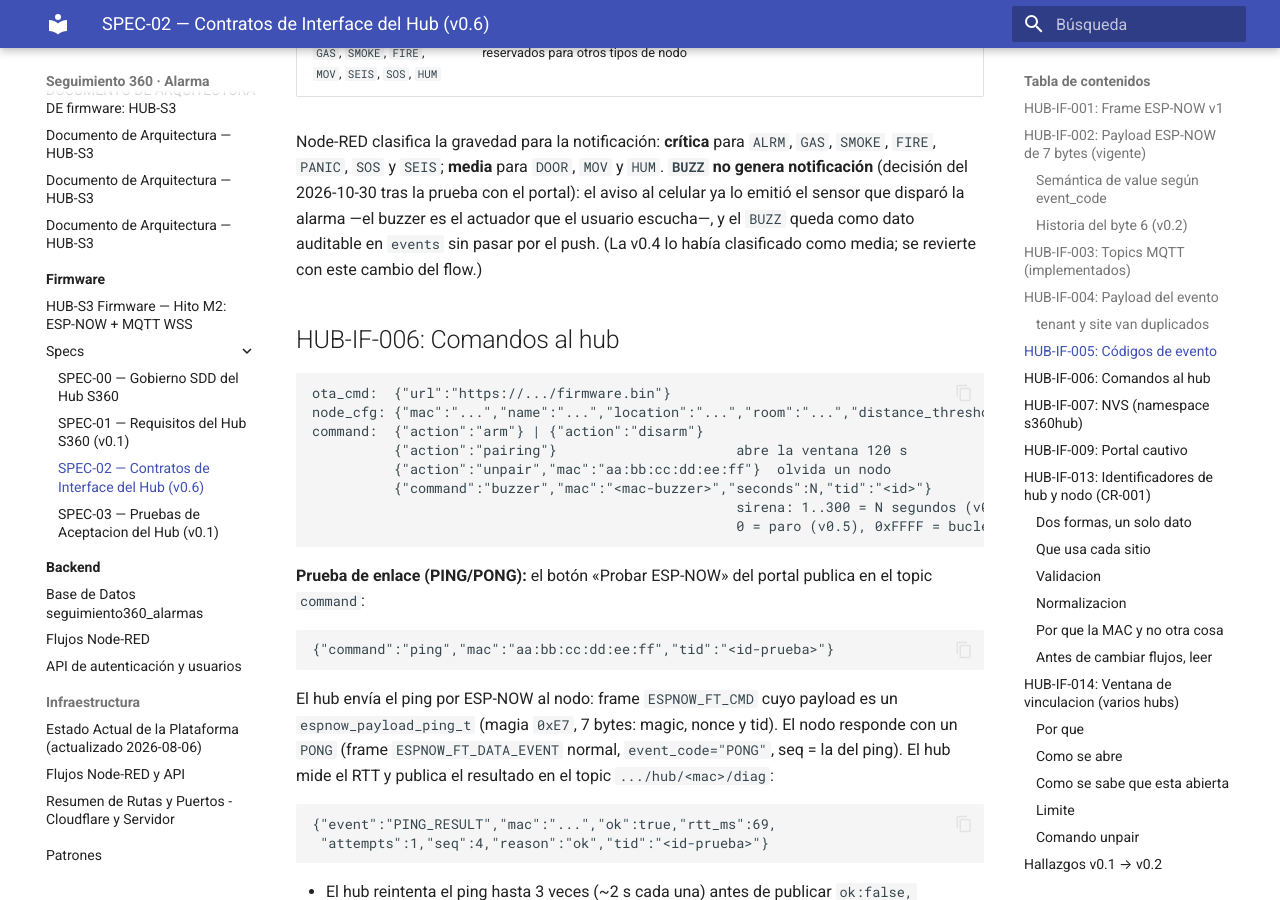
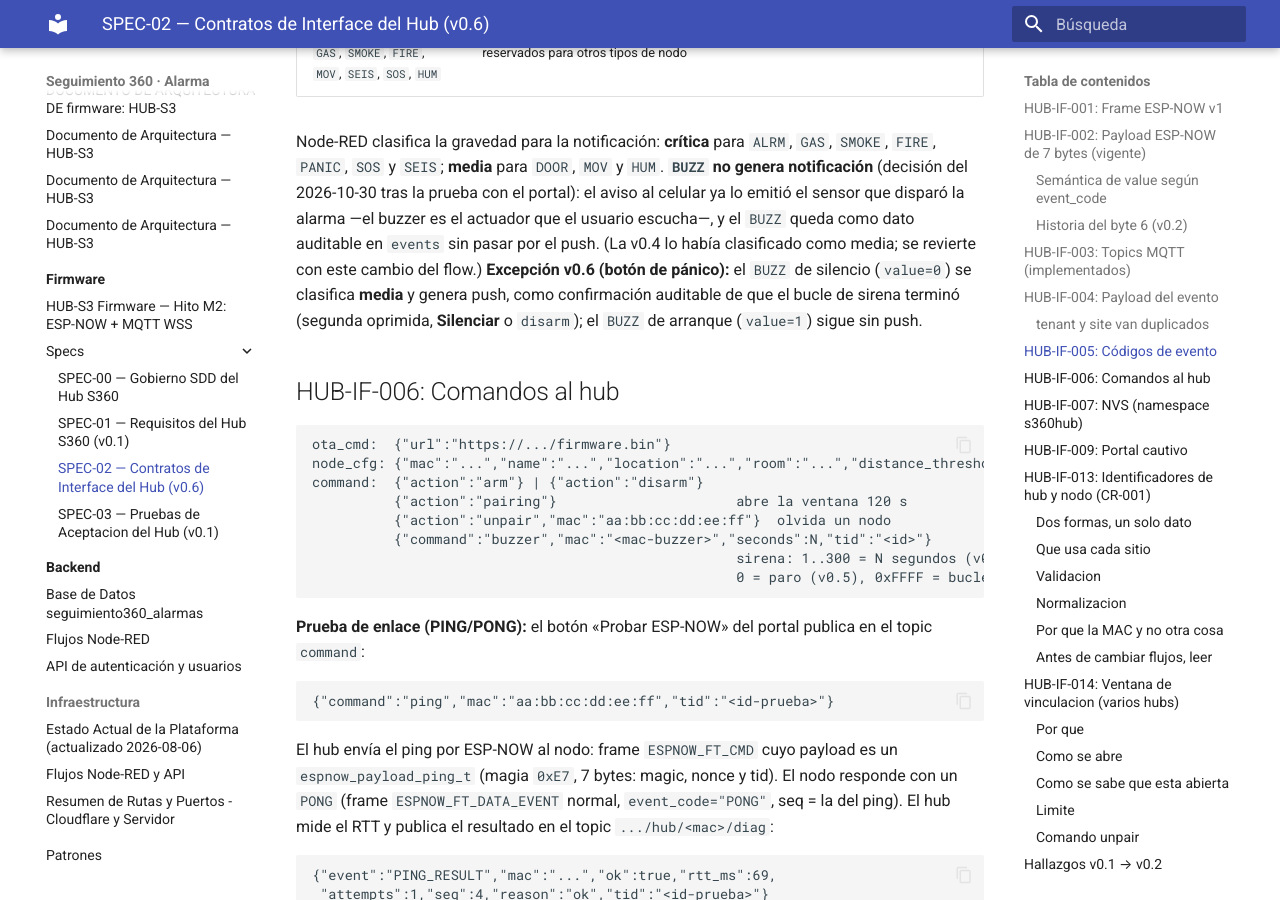
Before and after one commit to khalifa63/seguimiento360-alarma, an MkDocs documentation site: the page built from docs/firmware/specs/02-interfaces.md, in a window 1280 px wide and 900 px high, scrolled down 4042 px. Built offline with MkDocs 1.6.1 and Material for MkDocs 9.7.7, drawn with Linux system fonts in a browser that asks for light colours.

Commit message:
spec: BUZZ de silencio con push media como confirmacion (HUB-IF-005, v0.6)

```diff
--- a/docs/firmware/specs/02-interfaces.md
+++ b/docs/firmware/specs/02-interfaces.md
@@ -150,6 +150,10 @@ prueba con el portal): el aviso al celular ya lo emitió el sensor que disparó
 la alarma —el buzzer es el actuador que el usuario escucha—, y el `BUZZ`
 queda como dato auditable en `events` sin pasar por el push. (La v0.4 lo
 había clasificado como media; se revierte con este cambio del flow.)
+**Excepción v0.6 (botón de pánico):** el `BUZZ` de silencio (`value=0`) se
+clasifica **media** y genera push, como confirmación auditable de que el
+bucle de sirena terminó (segunda oprimida, **Silenciar** o `disarm`); el
+`BUZZ` de arranque (`value=1`) sigue sin push.
 
 ## HUB-IF-006: Comandos al hub
 
```
